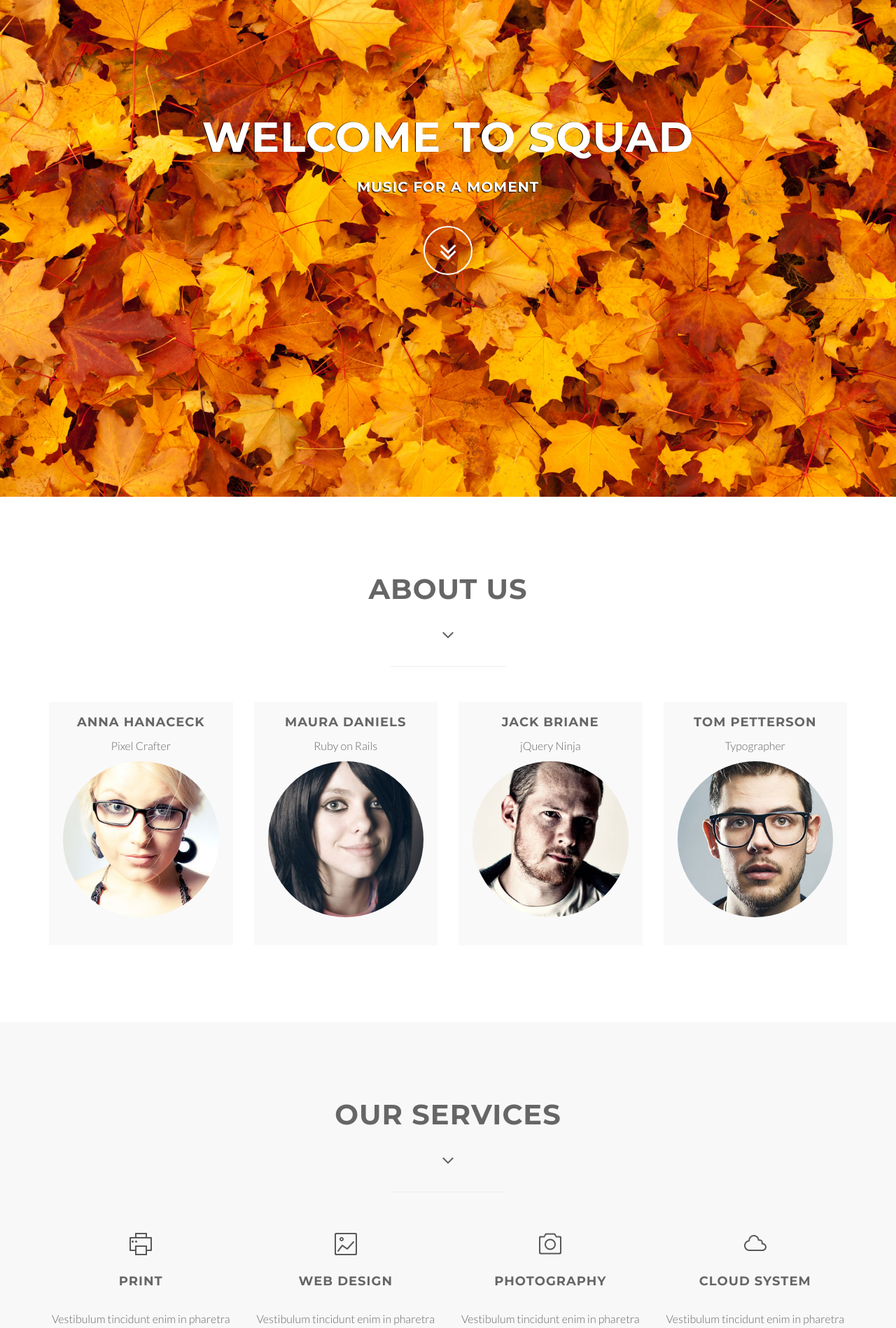
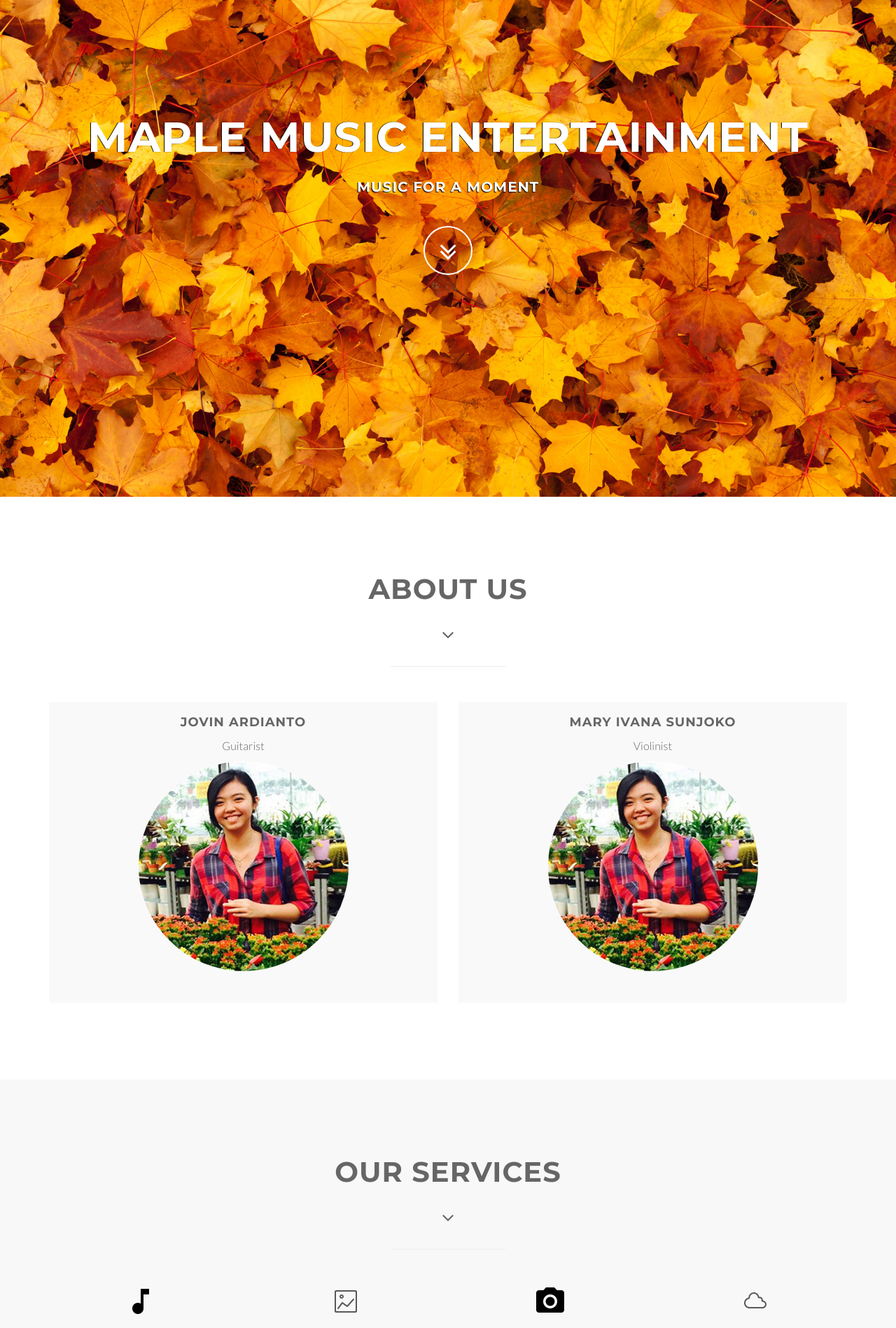
Before and after one commit to gnscteamcom/ray-website, a PHP site: page / in a window 1280 px wide. Shown: the part 90-1988 px from the top of the page at 70% size. Run offline with PHP 8.4, Linux system fonts and the light colour scheme.

Commit message:
maple music add photos and fix

```diff
--- a/css/style.css
+++ b/css/style.css
@@ -413,6 +413,7 @@ hr {
 
 .avatar {
   margin-bottom: 20px;
+  display: inline-block;
 }
 
 .team-social {
--- a/index.html
+++ b/index.html
@@ -34,7 +34,7 @@
     </nav>
     <section class="intro" id="intro">
       <div class="slogan">
-        <h2>WELCOME TO <span class="text_color">SQUAD</span></h2>
+        <h2>MAPLE MUSIC ENTERTAINMENT</h2>
         <h4>MUSIC FOR A MOMENT</h4>
       </div>
       <div class="page-scroll"><a class="btn btn-circle" href="#service"><i class="fa fa-angle-double-down animated"></i></a></div>
@@ -60,46 +60,24 @@
           </div>
         </div>
         <div class="row">
-          <div class="col-md-3">
+          <div class="col-sm-6">
             <div class="wow bounceInUp" data-wow-delay="0.2s">
               <div class="team boxed-grey">
                 <div class="inner">
-                  <h5>Anna Hanaceck</h5>
-                  <p class="subtitle">Pixel Crafter</p>
+                  <h5>Jovin Ardianto</h5>
+                  <p class="subtitle">Guitarist</p>
                   <div class="avatar"><img class="img-responsive img-circle" src="img/team/1.jpg" alt=""></div>
                 </div>
               </div>
             </div>
           </div>
-          <div class="col-md-3">
+          <div class="col-sm-6">
             <div class="wow bounceInUp" data-wow-delay="0.5s">
               <div class="team boxed-grey">
                 <div class="inner">
-                  <h5>Maura Daniels</h5>
-                  <p class="subtitle">Ruby on Rails</p>
+                  <h5>Mary Ivana Sunjoko</h5>
+                  <p class="subtitle">Violinist</p>
                   <div class="avatar"><img class="img-responsive img-circle" src="img/team/2.jpg" alt=""></div>
-                </div>
-              </div>
-            </div>
-          </div>
-          <div class="col-md-3">
-            <div class="wow bounceInUp" data-wow-delay="0.8s">
-              <div class="team boxed-grey">
-                <div class="inner">
-                  <h5>Jack Briane</h5>
-                  <p class="subtitle">jQuery Ninja</p>
-                  <div class="avatar"><img class="img-responsive img-circle" src="img/team/3.jpg" alt=""></div>
-                </div>
-              </div>
-            </div>
-          </div>
-          <div class="col-md-3">
-            <div class="wow bounceInUp" data-wow-delay="1s">
-              <div class="team boxed-grey">
-                <div class="inner">
-                  <h5>Tom Petterson</h5>
-                  <p class="subtitle">Typographer</p>
-                  <div class="avatar"><img class="img-responsive img-circle" src="img/team/4.jpg" alt=""></div>
                 </div>
               </div>
             </div>
@@ -128,29 +106,29 @@
           </div>
         </div>
         <div class="row">
-          <div class="col-md-3">
+          <div class="col-sm-6 col-md-3">
             <div class="wow fadeInLeft" data-wow-delay="0.2s">
               <div class="service-box">
                 <div class="service-icon"><img src="img/icons/service-icon-1.png" alt=""></div>
                 <div class="service-desc">
-                  <h5>Print</h5>
+                  <h5>Music</h5>
                   <p>Vestibulum tincidunt enim in pharetra malesuada. Duis semper magna metus electram accommodare.</p>
                 </div>
               </div>
             </div>
           </div>
-          <div class="col-md-3">
+          <div class="col-sm-6 col-md-3">
             <div class="wow fadeInUp" data-wow-delay="0.2s">
               <div class="service-box">
                 <div class="service-icon"><img src="img/icons/service-icon-2.png" alt=""></div>
                 <div class="service-desc">
-                  <h5>Web Design</h5>
+                  <h5>Service ++</h5>
                   <p>Vestibulum tincidunt enim in pharetra malesuada. Duis semper magna metus electram accommodare.</p>
                 </div>
               </div>
             </div>
           </div>
-          <div class="col-md-3">
+          <div class="col-sm-6 col-md-3">
             <div class="wow fadeInUp" data-wow-delay="0.2s">
               <div class="service-box">
                 <div class="service-icon"><img src="img/icons/service-icon-3.png" alt=""></div>
@@ -161,12 +139,12 @@
               </div>
             </div>
           </div>
-          <div class="col-md-3">
+          <div class="col-sm-6 col-md-3">
             <div class="wow fadeInRight" data-wow-delay="0.2s">
               <div class="service-box">
                 <div class="service-icon"><img src="img/icons/service-icon-4.png" alt=""></div>
                 <div class="service-desc">
-                  <h5>Cloud System</h5>
+                  <h5>Phone Sex</h5>
                   <p>Vestibulum tincidunt enim in pharetra malesuada. Duis semper magna metus electram accommodare.</p>
                 </div>
               </div>
--- a/scss/style.scss
+++ b/scss/style.scss
@@ -463,6 +463,7 @@ hr {
 
 .avatar {
   margin-bottom: 20px;
+  display: inline-block;
 }
 
 .team-social {
```
Also changed, not shown: pug/index.pug (+14 -31 lines), img/icons/service-icon-1.png, img/icons/service-icon-3.png, img/team/1.jpg, img/team/2.jpg, img/team/3.jpg (deleted), img/team/4.jpg (deleted).
